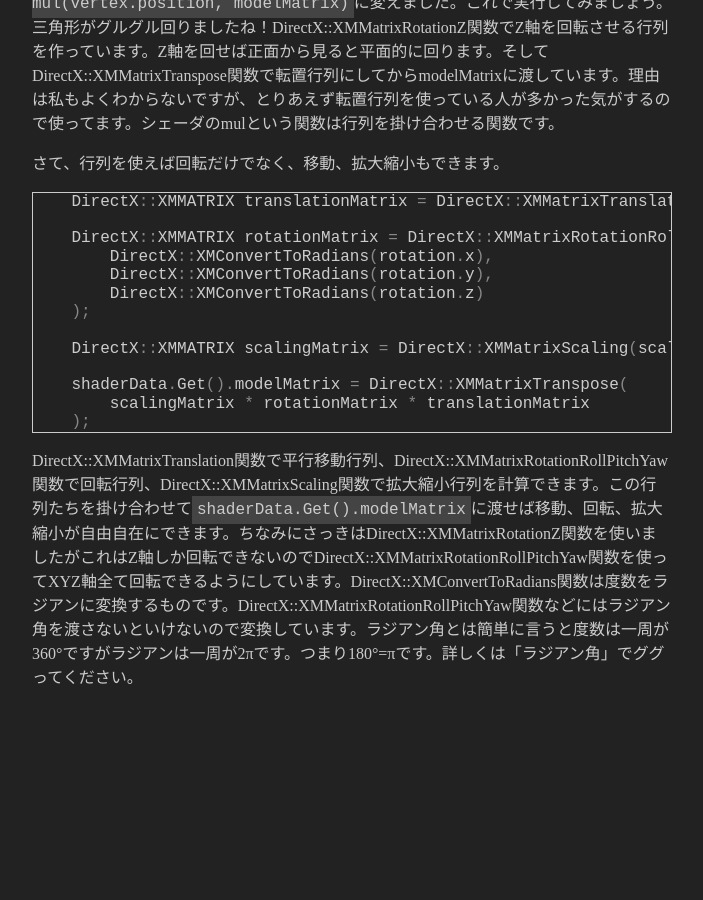
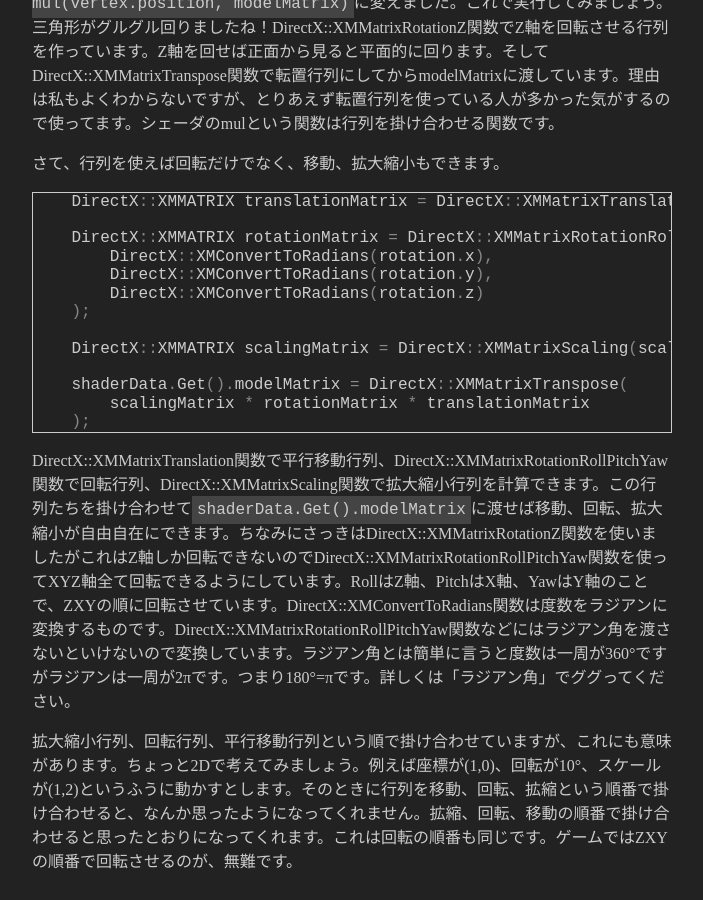
Before and after one commit to itukikikuti/windblow.net, a Jekyll site: the page built from _posts/DirectX11/2018-11-10-行列で座標変換して三角形を動かす.md, in a window 1280 px wide and 900 px high, scrolled down 2697 px. Shown: the whole window, without its empty margins (288-991 px from the left). Built offline with Jekyll 4.4.1, drawn with Linux system fonts in a browser that asks for light colours; before the commit the page ends 3413 px from its top, so only the background shows below that.

Commit message:
lk;jaweefj;ljlk;feaw

````diff
--- a/_posts/DirectX11/2018-11-10-行列で座標変換して三角形を動かす.md
+++ b/_posts/DirectX11/2018-11-10-行列で座標変換して三角形を動かす.md
@@ -141,4 +141,6 @@ Shader Shader::GetDefault()
     );
 ```
 
-DirectX::XMMatrixTranslation関数で平行移動行列、DirectX::XMMatrixRotationRollPitchYaw関数で回転行列、DirectX::XMMatrixScaling関数で拡大縮小行列を計算できます。この行列たちを掛け合わせて`shaderData.Get().modelMatrix`に渡せば移動、回転、拡大縮小が自由自在にできます。ちなみにさっきはDirectX::XMMatrixRotationZ関数を使いましたがこれはZ軸しか回転できないのでDirectX::XMMatrixRotationRollPitchYaw関数を使ってXYZ軸全て回転できるようにしています。DirectX::XMConvertToRadians関数は度数をラジアンに変換するものです。DirectX::XMMatrixRotationRollPitchYaw関数などにはラジアン角を渡さないといけないので変換しています。ラジアン角とは簡単に言うと度数は一周が360°ですがラジアンは一周が2πです。つまり180°=πです。詳しくは「ラジアン角」でググってください。
+DirectX::XMMatrixTranslation関数で平行移動行列、DirectX::XMMatrixRotationRollPitchYaw関数で回転行列、DirectX::XMMatrixScaling関数で拡大縮小行列を計算できます。この行列たちを掛け合わせて`shaderData.Get().modelMatrix`に渡せば移動、回転、拡大縮小が自由自在にできます。ちなみにさっきはDirectX::XMMatrixRotationZ関数を使いましたがこれはZ軸しか回転できないのでDirectX::XMMatrixRotationRollPitchYaw関数を使ってXYZ軸全て回転できるようにしています。RollはZ軸、PitchはX軸、YawはY軸のことで、ZXYの順に回転させています。DirectX::XMConvertToRadians関数は度数をラジアンに変換するものです。DirectX::XMMatrixRotationRollPitchYaw関数などにはラジアン角を渡さないといけないので変換しています。ラジアン角とは簡単に言うと度数は一周が360°ですがラジアンは一周が2πです。つまり180°=πです。詳しくは「ラジアン角」でググってください。
+
+拡大縮小行列、回転行列、平行移動行列という順で掛け合わせていますが、これにも意味があります。ちょっと2Dで考えてみましょう。例えば座標が(1,0)、回転が10°、スケールが(1,2)というふうに動かすとします。そのときに行列を移動、回転、拡縮という順番で掛け合わせると、なんか思ったようになってくれません。拡縮、回転、移動の順番で掛け合わせると思ったとおりになってくれます。これは回転の順番も同じです。ゲームではZXYの順番で回転させるのが、無難です。
````
